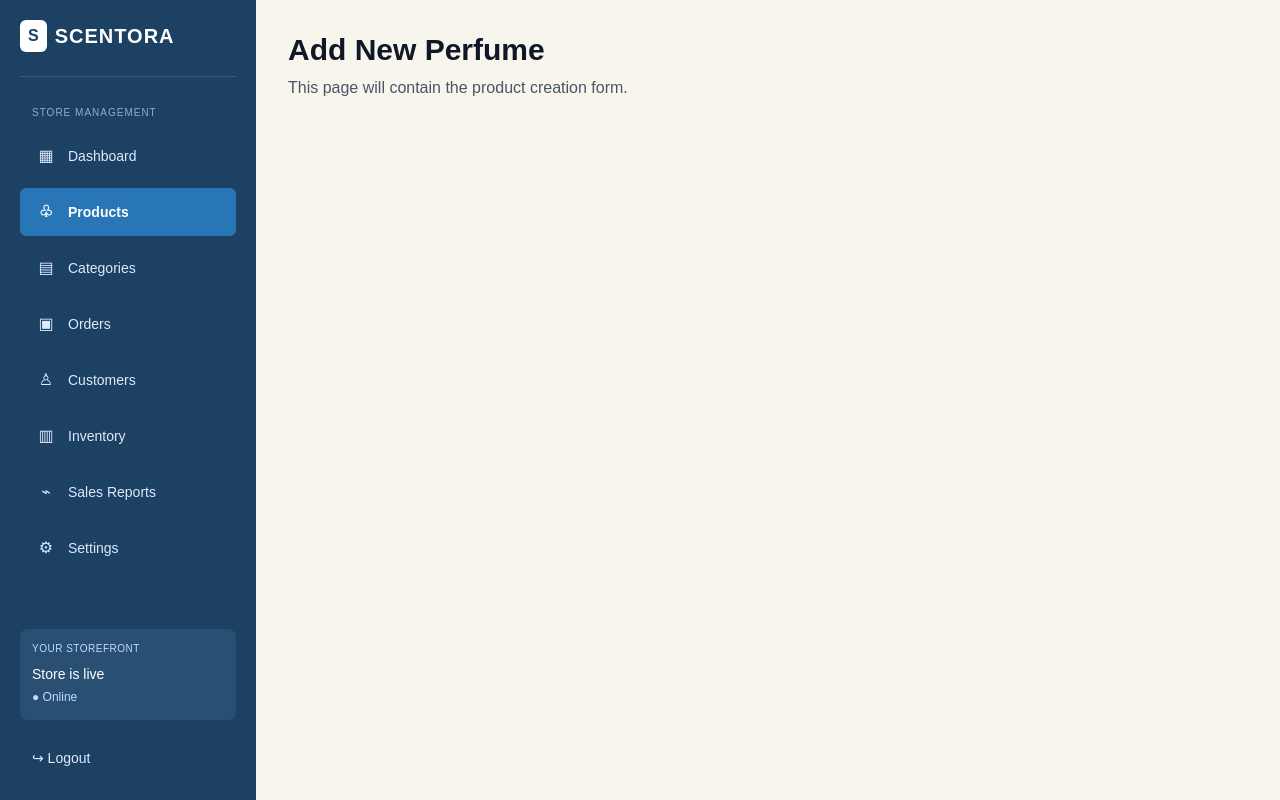
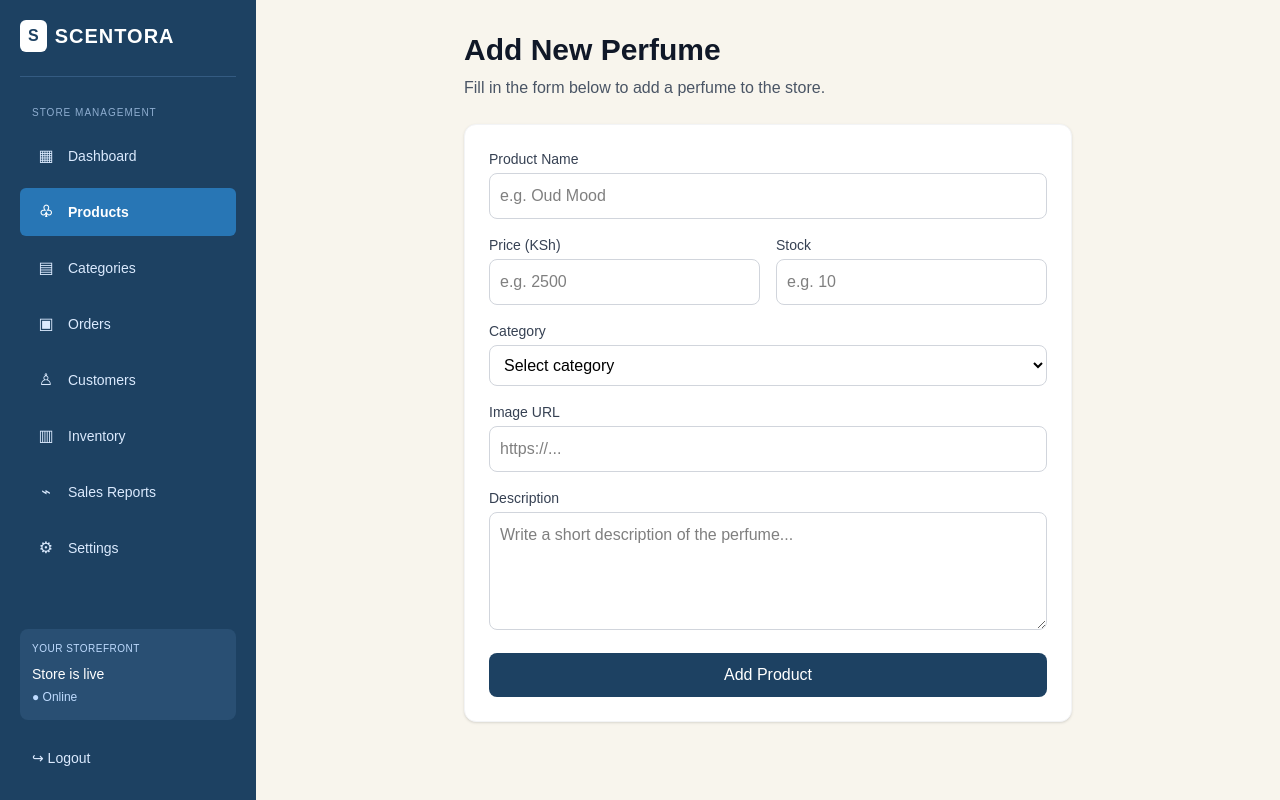
Before and after one commit to ndungubridget/product-Hub-Project, a React (Vite) app: page /products/new in a window 1280 px wide. Built offline with nearby package versions, Linux system fonts and the light colour scheme.

Commit message:
Add ProductForm, AddProduct page, and AddProduct tests

```diff
--- a/package.json
+++ b/package.json
@@ -19,6 +19,8 @@
   },
   "devDependencies": {
     "@eslint/js": "^10.0.1",
+    "@testing-library/jest-dom": "^8.0.0",
+    "@testing-library/react": "^16.3.3",
     "@types/react": "^19.3.0",
     "@types/react-dom": "^19.3.0",
     "@vitejs/plugin-react": "^6.1.2",
@@ -26,7 +28,9 @@
     "eslint-plugin-react-hooks": "^7.1.1",
     "eslint-plugin-react-refresh": "^0.5.7",
     "globals": "^17.13.0",
+    "jsdom": "^29.1.1",
     "json-server": "^0.17.4",
-    "vite": "^8.3.6"
+    "vite": "^8.3.6",
+    "vitest": "^5.1.1"
   }
 }
--- a/src/components/ProductForm.jsx
+++ b/src/components/ProductForm.jsx
@@ -0,0 +1,215 @@
+import { useState } from 'react'
+
+function ProductForm({ onSubmit, isSubmitting, errorMessage, successMessage }) {
+  const [formData, setFormData] = useState({
+    name: '',
+    price: '',
+    category: '',
+    description: '',
+    image: '',
+    stock: ''
+  })
+
+  const [errors, setErrors] = useState({})
+
+  function handleChange(e) {
+    const { name, value } = e.target
+
+    setFormData({
+      ...formData,
+      [name]: value
+    })
+
+    if (errors[name]) {
+      setErrors({
+        ...errors,
+        [name]: ''
+      })
+    }
+  }
+
+  function validateForm() {
+    const newErrors = {}
+
+    if (!formData.name.trim()) {
+      newErrors.name = 'Product name is required'
+    }
+
+    if (!formData.price || Number(formData.price) <= 0) {
+      newErrors.price = 'Price must be a number above 0'
+    }
+
+    if (!formData.category.trim()) {
+      newErrors.category = 'Category is required'
+    }
+
+    if (!formData.description.trim()) {
+      newErrors.description = 'Description is required'
+    }
+
+    if (!formData.image.trim()) {
+      newErrors.image = 'Image URL is required'
+    }
+
+    if (formData.stock === '' || Number(formData.stock) < 0) {
+      newErrors.stock = 'Stock is required'
+    }
+
+    setErrors(newErrors)
+    return Object.keys(newErrors).length === 0
+  }
+
+  function handleSubmit(e) {
+    e.preventDefault()
+
+    if (!validateForm()) {
+      return
+    }
+
+    const newProduct = {
+      name: formData.name.trim(),
+      brand: 'Scentora',
+      category: formData.category,
+      concentration: 'Eau de Parfum',
+      size: 100,
+      price: Number(formData.price),
+      stock: Number(formData.stock),
+      image: formData.image.trim(),
+      description: formData.description.trim(),
+      notes: {
+        top: [],
+        middle: [],
+        base: []
+      }
+    }
+
+    onSubmit(newProduct)
+  }
+
+  return (
+    <form onSubmit={handleSubmit} className="space-y-4">
+      {errorMessage && (
+        <p className="p-3 bg-red-100 text-red-700 rounded-lg text-sm">
+          {errorMessage}
+        </p>
+      )}
+
+      {successMessage && (
+        <p className="p-3 bg-green-100 text-green-700 rounded-lg text-sm">
+          {successMessage}
+        </p>
+      )}
+
+      <div>
+        <label htmlFor="name" className="block text-sm font-medium text-gray-700 mb-1">
+          Product Name
+        </label>
+        <input
+          id="name"
+          name="name"
+          type="text"
+          value={formData.name}
+          onChange={handleChange}
+          placeholder="e.g. Oud Mood"
+          className="w-full p-2.5 border border-gray-300 rounded-lg"
+        />
+        {errors.name && <p className="text-red-600 text-xs mt-1">{errors.name}</p>}
+      </div>
+
+      <div className="grid grid-cols-1 md:grid-cols-2 gap-4">
+        <div>
+          <label htmlFor="price" className="block text-sm font-medium text-gray-700 mb-1">
+            Price (KSh)
+          </label>
+          <input
+            id="price"
+            name="price"
+            type="number"
+            value={formData.price}
+            onChange={handleChange}
+            placeholder="e.g. 2500"
+            className="w-full p-2.5 border border-gray-300 rounded-lg"
+          />
+          {errors.price && <p className="text-red-600 text-xs mt-1">{errors.price}</p>}
+        </div>
+
+        <div>
+          <label htmlFor="stock" className="block text-sm font-medium text-gray-700 mb-1">
+            Stock
+          </label>
+          <input
+            id="stock"
+            name="stock"
+            type="number"
+            value={formData.stock}
+            onChange={handleChange}
+            placeholder="e.g. 10"
+            className="w-full p-2.5 border border-gray-300 rounded-lg"
+          />
+          {errors.stock && <p className="text-red-600 text-xs mt-1">{errors.stock}</p>}
+        </div>
+      </div>
+
+      <div>
+        <label htmlFor="category" className="block text-sm font-medium text-gray-700 mb-1">
+          Category
+        </label>
+        <select
+          id="category"
+          name="category"
+          value={formData.category}
+          onChange={handleChange}
+          className="w-full p-2.5 border border-gray-300 rounded-lg bg-white"
+        >
+          <option value="">Select category</option>
+          <option value="Unisex">Unisex</option>
+          <option value="Men">Men</option>
+          <option value="Women">Women</option>
+        </select>
+        {errors.category && <p className="text-red-600 text-xs mt-1">{errors.category}</p>}
+      </div>
+
+      <div>
+        <label htmlFor="image" className="block text-sm font-medium text-gray-700 mb-1">
+          Image URL
+        </label>
+        <input
+          id="image"
+          name="image"
+          type="text"
+          value={formData.image}
+          onChange={handleChange}
+          placeholder="https://..."
+          className="w-full p-2.5 border border-gray-300 rounded-lg"
+        />
+        {errors.image && <p className="text-red-600 text-xs mt-1">{errors.image}</p>}
+      </div>
+
+      <div>
+        <label htmlFor="description" className="block text-sm font-medium text-gray-700 mb-1">
+          Description
+        </label>
+        <textarea
+          id="description"
+          name="description"
+          rows="4"
+          value={formData.description}
+          onChange={handleChange}
+          placeholder="Write a short description of the perfume..."
+          className="w-full p-2.5 border border-gray-300 rounded-lg"
+        />
+        {errors.description && <p className="text-red-600 text-xs mt-1">{errors.description}</p>}
+      </div>
+
+      <button
+        type="submit"
+        disabled={isSubmitting}
+        className="w-full bg-[#1d4162] hover:bg-[#2876b5] text-white font-medium py-2.5 rounded-lg transition-colors"
+      >
+        {isSubmitting ? 'Saving...' : 'Add Product'}
+      </button>
+    </form>
+  )
+}
+
+export default ProductForm
--- a/src/pages/AddProduct.jsx
+++ b/src/pages/AddProduct.jsx
@@ -1,12 +1,63 @@
+import { useState } from 'react'
+import { useNavigate } from 'react-router-dom'
+import ProductForm from '../components/ProductForm'
+
 function AddProduct() {
+  const navigate = useNavigate()
+  const [isSubmitting, setIsSubmitting] = useState(false)
+  const [errorMessage, setErrorMessage] = useState('')
+  const [successMessage, setSuccessMessage] = useState('')
+
+  async function handleAddProduct(newProduct) {
+    setIsSubmitting(true)
+    setErrorMessage('')
+    setSuccessMessage('')
+
+    try {
+      const response = await fetch('http://localhost:3000/products', {
+        method: 'POST',
+        headers: {
+          'Content-Type': 'application/json'
+        },
+        body: JSON.stringify(newProduct)
+      })
+
+      if (!response.ok) {
+        throw new Error('Could not save the product. Please try again.')
+      }
+
+      await response.json()
+      setSuccessMessage('Product added successfully!')
+
+      setTimeout(() => {
+        navigate('/products')
+      }, 800)
+    } catch (error) {
+      setErrorMessage(error.message)
+    } finally {
+      setIsSubmitting(false)
+    }
+  }
+
   return (
-    <section className="p-8">
-      <h1 className="text-3xl font-bold text-gray-900">
-        Add New Perfume
-      </h1>
-      <p className="text-gray-600 mt-2">
-        This page will contain the product creation form.
-      </p>
+    <section className="p-8 max-w-2xl mx-auto">
+      <div className="mb-6">
+        <h1 className="text-3xl font-bold text-gray-900">
+          Add New Perfume
+        </h1>
+        <p className="text-gray-600 mt-2">
+          Fill in the form below to add a perfume to the store.
+        </p>
+      </div>
+
+      <div className="bg-white p-6 rounded-xl shadow-sm border border-gray-100">
+        <ProductForm
+          onSubmit={handleAddProduct}
+          isSubmitting={isSubmitting}
+          errorMessage={errorMessage}
+          successMessage={successMessage}
+        />
+      </div>
     </section>
   )
 }
--- a/vite.config.js
+++ b/vite.config.js
@@ -7,4 +7,9 @@ export default defineConfig({
     react(),
     tailwindcss(),
   ],
+  test: {
+    globals: true,
+    environment: 'jsdom',
+    setupFiles: './tests/setup.js'
+  }
 })
```
Also changed, not shown: tests/setup.js (added, +1 -0 lines), 2 other files (tests, documents, lock files or other folders).
